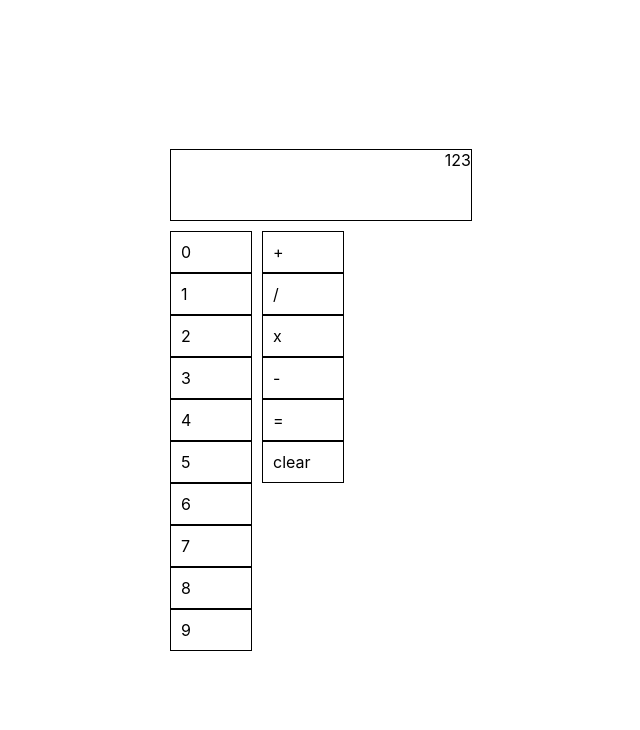
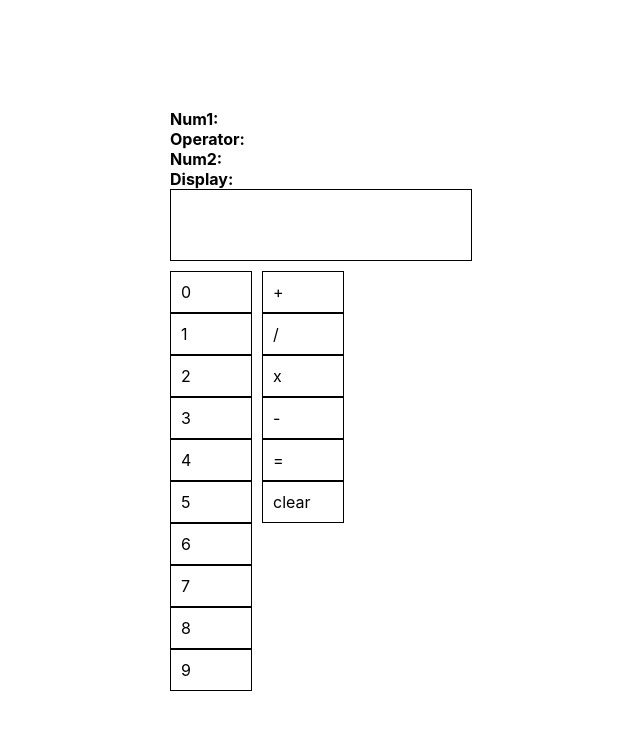
Before and after one commit to prof-tejera/homework-4-ruadh, a React (Create React App) app: page / in a window 1280 px wide. Shown: the top 730 px of the page, without its empty margins (319-959 px from the left). Built offline with nearby package versions, Linux system fonts and the light colour scheme.

Commit message:
calculator is functional, needs styling and refactor

```diff
--- a/src/App.js
+++ b/src/App.js
@@ -1,6 +1,7 @@
 import Calculator from "./components/Calculator";
 
 function App() {
+
   return (
     <div
       style={{
--- a/src/components/Calculator.js
+++ b/src/components/Calculator.js
@@ -1,19 +1,64 @@
+import { useState } from "react";
 import Number from "./Number";
 import Operation from "./Operation";
 import Screen from "./Screen";
 
 const Calculator = () => {
-  /** TODO: Here is where you are going to keep track of calculator state */
 
-  /** TODO: what happens when I click a number? */
-  const handleNumberClick = () => {};
+  // Tracking allowable operators  (since we're using evaluate, it seems wise to limit this by code, not by UI)
+  const operators = ['+', '-', '/', 'x'];
 
-  /** TODO: what happens when I click an operation? */
-  const handleOperationClick = () => {};
+  // Track calculator state
+  const [num1, setNum1] = useState('');
+  const [num2, setNum2] = useState('');
+  const [operator, setOperator] = useState('');
+  const [display, setDisplay] = useState('');
+
+ // Number button clicks
+  const handleNumberClick = (e) => {
+    // TO DO:  get this a better way - maybe with children?
+    const button = e.target.innerHTML;
+    // If there's a valid arithmetic operator, we're entering num2, otherwise we're entering num1
+    if (operators.includes(operator)) {
+      // TO DO:  refactor
+      setNum2( num2 + button);
+      setDisplay(num2 + button);
+    } else {
+      // TO DO:  refactor
+      setNum1(num1 + button);
+      setDisplay(num1 + button);
+    }
+
+  };
+
+ // Operator button clicks
+  const handleOperationClick = (e) => {
+    // TO DO:  get this in a better way
+    const button = e.target.innerHTML;
+    // If this is one of the arithmetic operators, add it to state.  If it's an action, process it.
+    if (operators.includes(button)) {
+      setOperator(button);
+    } else if (button==='clear'){
+      setNum1('');
+      setNum2('');
+      setOperator('');
+      setDisplay('');
+    } else if (button==='='){
+      // eslint-disable-next-line no-eval
+      setDisplay(eval(num1 + operator + num2));
+    }
+
+  };
 
   return (
     <div>
-      <Screen value="123" />
+      <div>
+        <div><strong>Num1: </strong>{num1}</div>
+        <div><strong>Operator: </strong>{operator}</div>
+        <div><strong>Num2: </strong>{num2}</div>
+        <div><strong>Display: </strong>{display}</div>
+      </div>
+      <Screen value={display} />
       <div style={{ display: "flex" }}>
         <div>
           <Number value={0} onClick={handleNumberClick} />
--- a/src/components/Number.js
+++ b/src/components/Number.js
@@ -1,12 +1,14 @@
 const Number = ({ value, onClick }) => {
-  /** TODO: What happens when a user clicks a number, what do we want to pass to our parent? */
+
   return (
     <div
       style={{
         padding: 10,
         border: "1px solid black",
         width: 60,
+
       }}
+      onClick= {onClick}
     >
       {value}
     </div>
--- a/src/components/Operation.js
+++ b/src/components/Operation.js
@@ -1,5 +1,4 @@
-const Operation = ({ value }) => {
-  /** TODO: What happens when a user clicks an Operation, what do we want to pass to our parent? */
+const Operation = ({ value, onClick }) => {
   return (
     <div
       style={{
@@ -7,6 +6,7 @@ const Operation = ({ value }) => {
         border: "1px solid black",
         width: 60,
       }}
+      onClick={onClick}
     >
       {value}
     </div>
```
